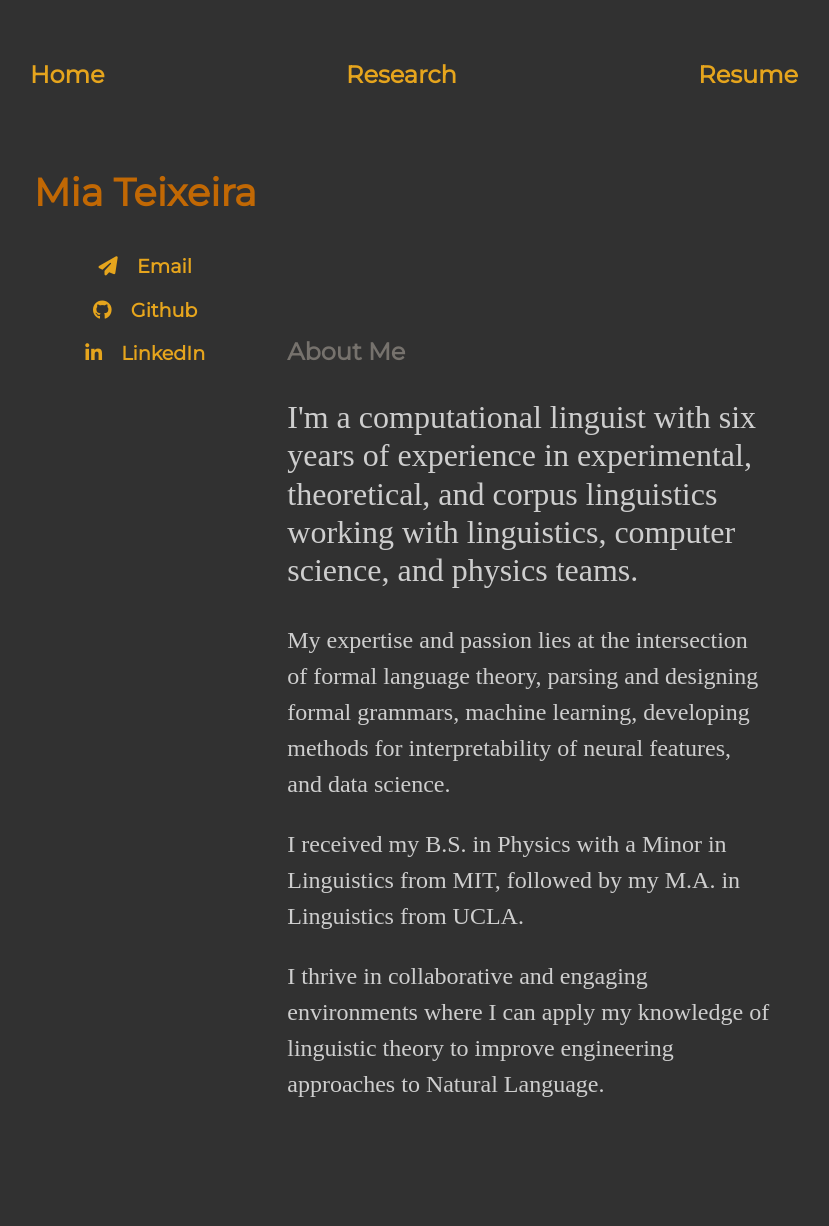
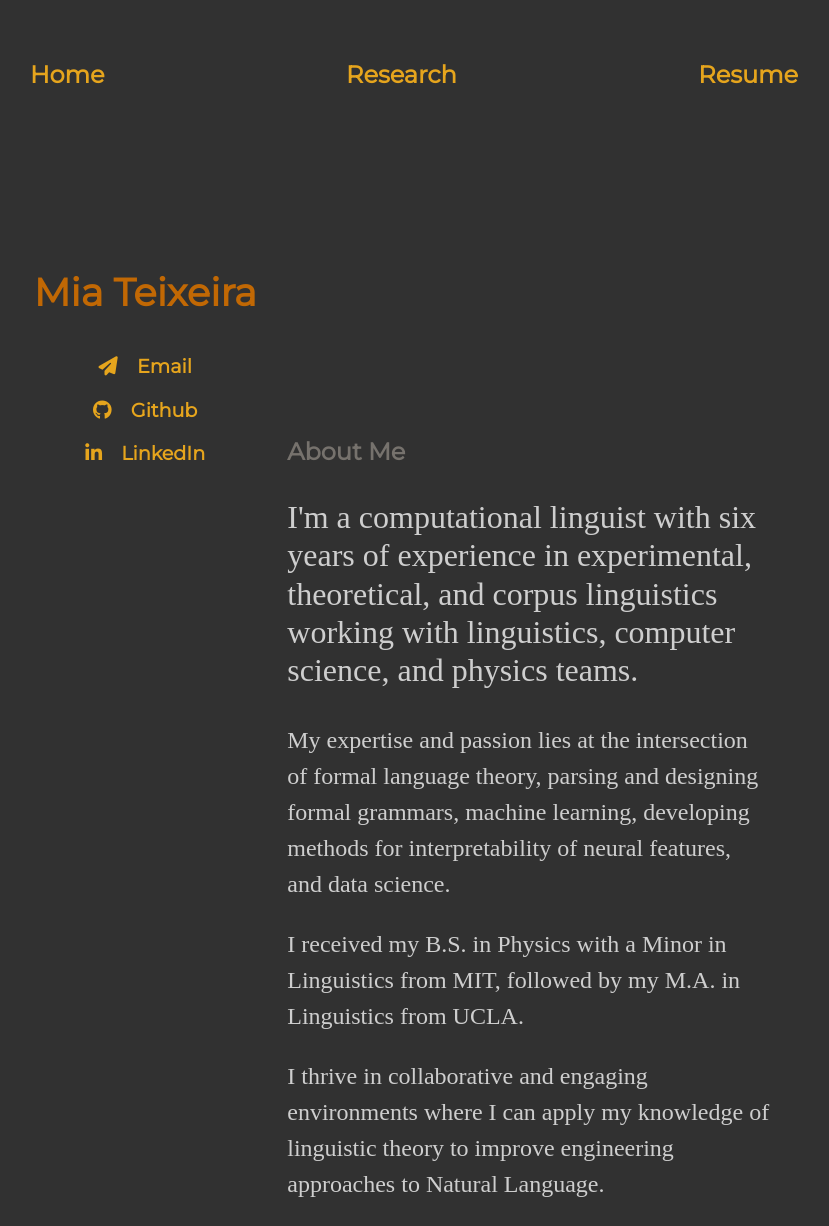
Before and after one commit to miateixeira/miateixeira.github.io, a Jekyll site: the page built from index.html, in a window 1280 px wide. Shown: the whole page, without its empty margins (226-1055 px from the left). Built offline with Jekyll 4.4.1, drawn with Linux system fonts in a browser that asks for light colours; nearby versions of some CDN libraries; before the commit the page ends 1126 px from its top, so only the background shows below that.

Commit message:
fixed sidebar padding

```diff
--- a/css/main.css
+++ b/css/main.css
@@ -29,6 +29,10 @@ nav ul {
 
 div.sidebar ul, nav ul li {
   display: inline-block;
+}
+
+div.sidebar ul {
+  padding-top: 100px;
 }
 
 nav ul li {
```
